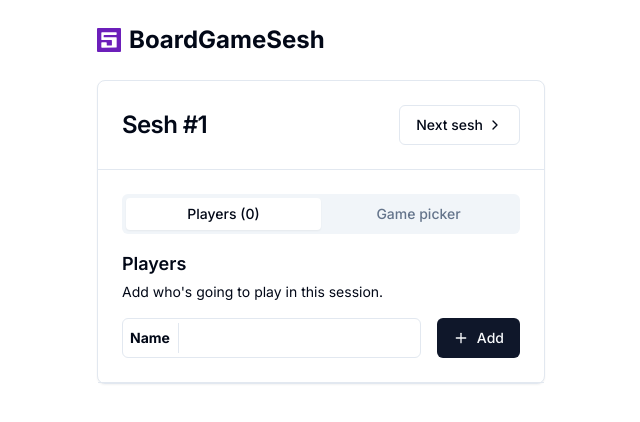
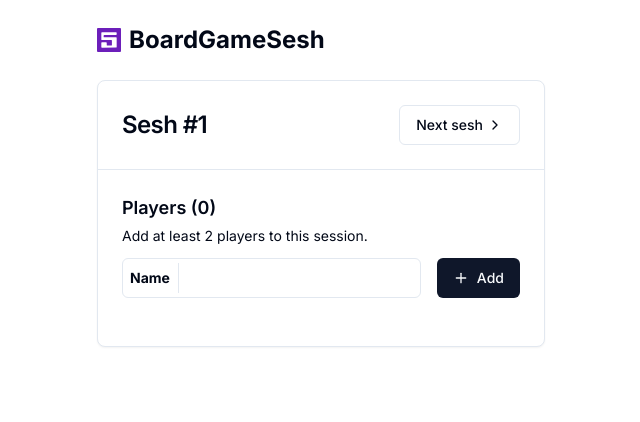
Before and after one commit to boardgamesesh/frontend, a Next.js app in the folder apps/session/: page / in a window 1280 px wide. Shown: the top 422 px of the page, without its empty margins (319-959 px from the left). Built offline with nearby package versions, Linux system fonts and the light colour scheme.

Commit message:
ui revamp

```diff
--- a/apps/session/app/page.tsx
+++ b/apps/session/app/page.tsx
@@ -9,8 +9,17 @@ import {
   FormItem,
   FormLabel,
 } from "@/components/ui/form";
+import { ScrollArea } from "@/components/ui/scroll-area";
 import { Input } from "@/components/ui/input";
-import { ChevronRight, DicesIcon, Info, Plus, Sparkles, X } from "lucide-react";
+import {
+  ChevronRight,
+  DicesIcon,
+  Info,
+  Loader2,
+  Plus,
+  Sparkles,
+  X,
+} from "lucide-react";
 import { useEffect, useState } from "react";
 import { useForm } from "react-hook-form";
 import { z } from "zod";
@@ -25,28 +34,22 @@ export default function Home() {
   const [players, setPlayers] = useState<string[]>([]);
   const [picker, setPicker] = useState<string | null>();
   const [seshNo, setSeshNo] = useState<number>(1);
+  const [isLoading, setIsLoading] = useState<boolean>(false);
 
+  // Get data from local storage
   useEffect(() => {
     if (typeof window !== "undefined") {
       const players = localStorage.getItem("players");
+      const picker = localStorage.getItem("picker");
+      const seshNo = localStorage.getItem("seshNo");
+
       if (players) {
         setPlayers(players.split(","));
       }
-    }
-  }, []);
 
-  useEffect(() => {
-    if (typeof window !== "undefined") {
-      const picker = localStorage.getItem("picker");
       if (picker) {
         setPicker(picker);
       }
-    }
-  }, []);
-
-  useEffect(() => {
-    if (typeof window !== "undefined") {
-      const seshNo = localStorage.getItem("seshNo");
 
       if (seshNo) {
         setSeshNo(parseInt(seshNo, 10));
@@ -56,12 +59,26 @@ export default function Home() {
     }
   }, []);
 
+  // Reset picker if there's less than two players
+  useEffect(() => {
+    if (players.length < 2) {
+      setPicker(null);
+      localStorage.removeItem("picker");
+    }
+  }, [players]);
+
   const getRandomNumber = (min: number, max: number) => {
     return Math.floor(Math.random() * (max - min + 1)) + min;
   };
 
   const randomisePicker = () => {
     const picker = players[getRandomNumber(0, players.length - 1)];
+    setIsLoading(true);
+
+    setTimeout(() => {
+      setIsLoading(false);
+    }, 1200);
+
     localStorage.setItem("picker", picker);
     setPicker(picker);
   };
@@ -79,7 +96,7 @@ export default function Home() {
   };
 
   const formSchema = z.object({
-    playerName: z.string(),
+    playerName: z.string().min(1),
   });
 
   const form = useForm<z.infer<typeof formSchema>>({
@@ -129,7 +146,7 @@ export default function Home() {
         </header>
         <div className="flex-grow">
           <Card>
-            <CardHeader className="flex flex-row items-center justify-between gap-4 space-y-0">
+            <CardHeader className="flex flex-row items-center justify-between gap-4 space-y-0 border-b mb-6">
               <CardTitle>Sesh #{seshNo}</CardTitle>
               <Button
                 onClick={() => handleNewSesh()}
@@ -139,24 +156,15 @@ export default function Home() {
                 Next sesh <ChevronRight className="h-4 w-4" />
               </Button>
             </CardHeader>
-            <CardContent className="border-t border-b py-6">
-              <Tabs
-                defaultValue={players.length === 0 ? "group" : "picker"}
-                className="w-full"
-              >
-                <TabsList className="grid w-full grid-cols-2">
-                  <TabsTrigger value="group">
+            <CardContent>
+              <div className="pb-6">
+                <div className="space-y-3">
+                  <div className="space-y-1">
+                    <h3 className="text-lg font-semibold">
                       Players ({players.length})
-                  </TabsTrigger>
-                  <TabsTrigger value="picker">Game picker</TabsTrigger>
-                </TabsList>
-                <TabsContent value="group">
-                  <>
-                    <div className="space-y-3">
-                      <div className="space-y-1 my-4">
-                        <h2 className="text-lg font-semibold">Players</h2>
+                    </h3>
                     <p className="text-sm">
-                          Add who's going to play in this session.
+                      Add at least 2 players to this session.
                     </p>
                   </div>
                   <Form {...form}>
@@ -177,14 +185,16 @@ export default function Home() {
                                 <Input
                                   type="text"
                                   className="pl-[4rem]"
+                                  minLength={1}
+                                  required
                                   {...field}
                                 />
                               </FormControl>
-                                  <Button
-                                    type="submit"
-                                    className="gap-2 h-[40px]"
-                                  >
-                                    <Plus className="h-4 w-4" /> Add
+                              <Button type="submit" className="gap-2 h-[40px]">
+                                <Plus className="h-4 w-4" /> Add{" "}
+                                <span className="sr-only">
+                                  {field.value} to players
+                                </span>
                               </Button>
                             </div>
                           </FormItem>
@@ -210,7 +220,7 @@ export default function Home() {
                               onClick={() => handleRemovePlayer(player)}
                             >
                               <X className="h-4 w-4" />
-                                  <span className="sr-only">Remove</span>
+                              <span className="sr-only">Remove {player}</span>
                             </Button>
                           </li>
                         ))}
@@ -218,9 +228,11 @@ export default function Home() {
                     </>
                   )}
                 </div>
-                  </>
-                </TabsContent>
-                <TabsContent value="picker">
+              </div>
+
+              {players.length >= 2 && (
+                <div aria-live="polite">
+                  <Separator className="mb-6" />
                   <div className="space-y-1 my-4">
                     <h2 className="text-lg font-semibold">Game picker</h2>
                     <p className="text-sm">
@@ -231,21 +243,26 @@ export default function Home() {
                     size="sm"
                     className="flex gap-1"
                     onClick={() => randomisePicker()}
+                    disabled={isLoading}
+                    variant="outline"
                   >
-                    <DicesIcon />
-                    Randomise player
+                    {isLoading ? (
+                      <>
+                        <Loader2 className="animate-spin" /> Randomising...
+                      </>
+                    ) : (
+                      <>
+                        <DicesIcon /> Randomise game picker
+                      </>
+                    )}
                   </Button>
-                  <Separator className="my-3" />
-                  {players.length > 0 ? (
-                    <p>{picker}</p>
-                  ) : (
-                    <p className="text-sm bg-blue-100 p-2 rounded text-blue-700 flex gap-1 items-center font-medium">
-                      <Info className="h-4 w-4" />
-                      Add some players to get started!
+                  {picker && !isLoading && (
+                    <p className="mt-4">
+                      <strong>{picker}</strong> will pick the game!
                     </p>
                   )}
-                </TabsContent>
-              </Tabs>
+                </div>
+              )}
             </CardContent>
           </Card>
         </div>
--- a/apps/session/components/ui/card.tsx
+++ b/apps/session/components/ui/card.tsx
@@ -1,6 +1,6 @@
-import * as React from "react"
+import * as React from "react";
 
-import { cn } from "@/lib/utils"
+import { cn } from "@/lib/utils";
 
 const Card = React.forwardRef<
   HTMLDivElement,
@@ -14,8 +14,8 @@ const Card = React.forwardRef<
     )}
     {...props}
   />
-))
-Card.displayName = "Card"
+));
+Card.displayName = "Card";
 
 const CardHeader = React.forwardRef<
   HTMLDivElement,
@@ -26,14 +26,14 @@ const CardHeader = React.forwardRef<
     className={cn("flex flex-col space-y-1.5 p-6", className)}
     {...props}
   />
-))
-CardHeader.displayName = "CardHeader"
+));
+CardHeader.displayName = "CardHeader";
 
 const CardTitle = React.forwardRef<
   HTMLParagraphElement,
   React.HTMLAttributes<HTMLHeadingElement>
 >(({ className, ...props }, ref) => (
-  <h3
+  <h2
     ref={ref}
     className={cn(
       "text-2xl font-semibold leading-none tracking-tight",
@@ -41,8 +41,8 @@ const CardTitle = React.forwardRef<
     )}
     {...props}
   />
-))
-CardTitle.displayName = "CardTitle"
+));
+CardTitle.displayName = "CardTitle";
 
 const CardDescription = React.forwardRef<
   HTMLParagraphElement,
@@ -53,16 +53,16 @@ const CardDescription = React.forwardRef<
     className={cn("text-sm text-muted-foreground", className)}
     {...props}
   />
-))
-CardDescription.displayName = "CardDescription"
+));
+CardDescription.displayName = "CardDescription";
 
 const CardContent = React.forwardRef<
   HTMLDivElement,
   React.HTMLAttributes<HTMLDivElement>
 >(({ className, ...props }, ref) => (
   <div ref={ref} className={cn("p-6 pt-0", className)} {...props} />
-))
-CardContent.displayName = "CardContent"
+));
+CardContent.displayName = "CardContent";
 
 const CardFooter = React.forwardRef<
   HTMLDivElement,
@@ -73,7 +73,14 @@ const CardFooter = React.forwardRef<
     className={cn("flex items-center p-6 pt-0", className)}
     {...props}
   />
-))
-CardFooter.displayName = "CardFooter"
+));
+CardFooter.displayName = "CardFooter";
 
-export { Card, CardHeader, CardFooter, CardTitle, CardDescription, CardContent }
+export {
+  Card,
+  CardHeader,
+  CardFooter,
+  CardTitle,
+  CardDescription,
+  CardContent,
+};
```
Lines whose indentation alone changed are shown as unchanged.
